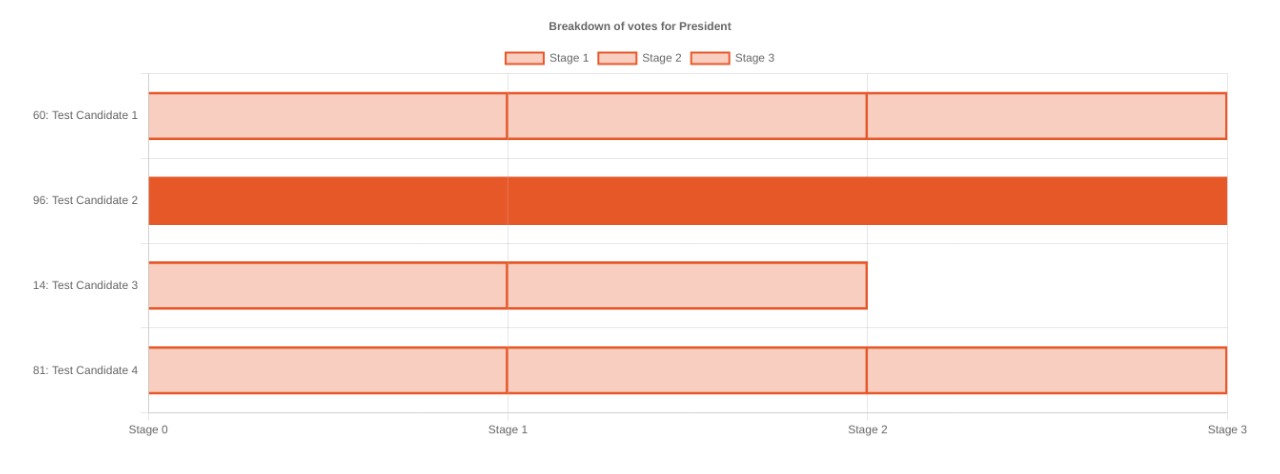
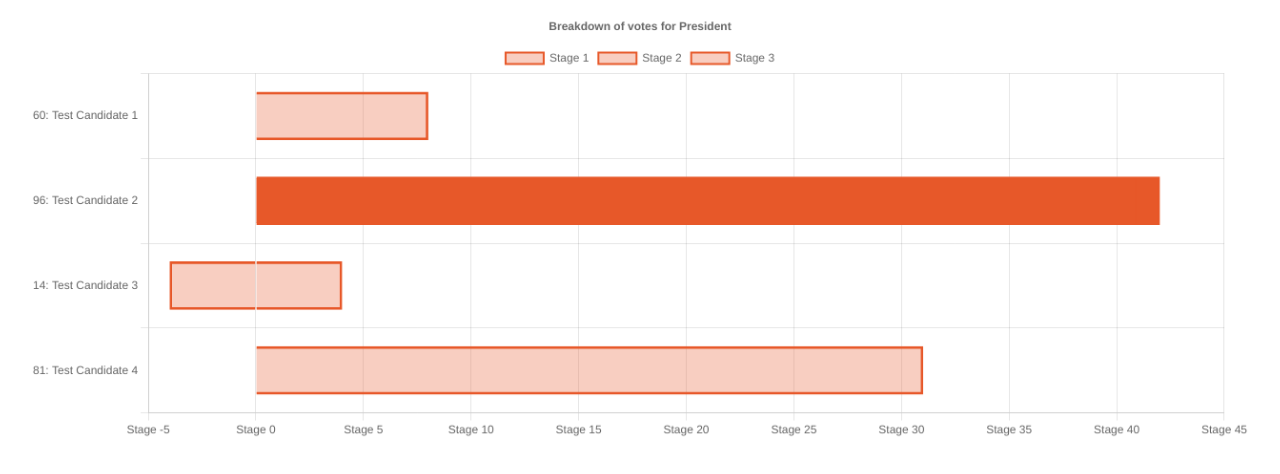
Before and after one commit to KCLSU/elections-breakdowns, a React (Create React App) app: page / in a window 1280 px wide. Shown: the top 474 px of the page. Built offline with nearby package versions, Linux system fonts and the light colour scheme.

Commit message:
update chart

```diff
--- a/src/Chart.tsx
+++ b/src/Chart.tsx
@@ -37,10 +37,10 @@ const CountChart: React.FC<CountChartProps> = ({ stages, candidates, labels }) =
 
     return allStages.map((stage: Stage) => {
       const stageData = stage.VoteTotals.map((vtotal) => {
-
-        if (stage.Excluded.includes(vtotal.CandidateId)) return 0;
-        return 1;
-      });
+        return vtotal.Vote
+        // if (vtotal.Vote < 0) return 0;
+        // else return 1;
+      })
 
       const bar = {
         label: `Stage ${stage.Number}`,
```
